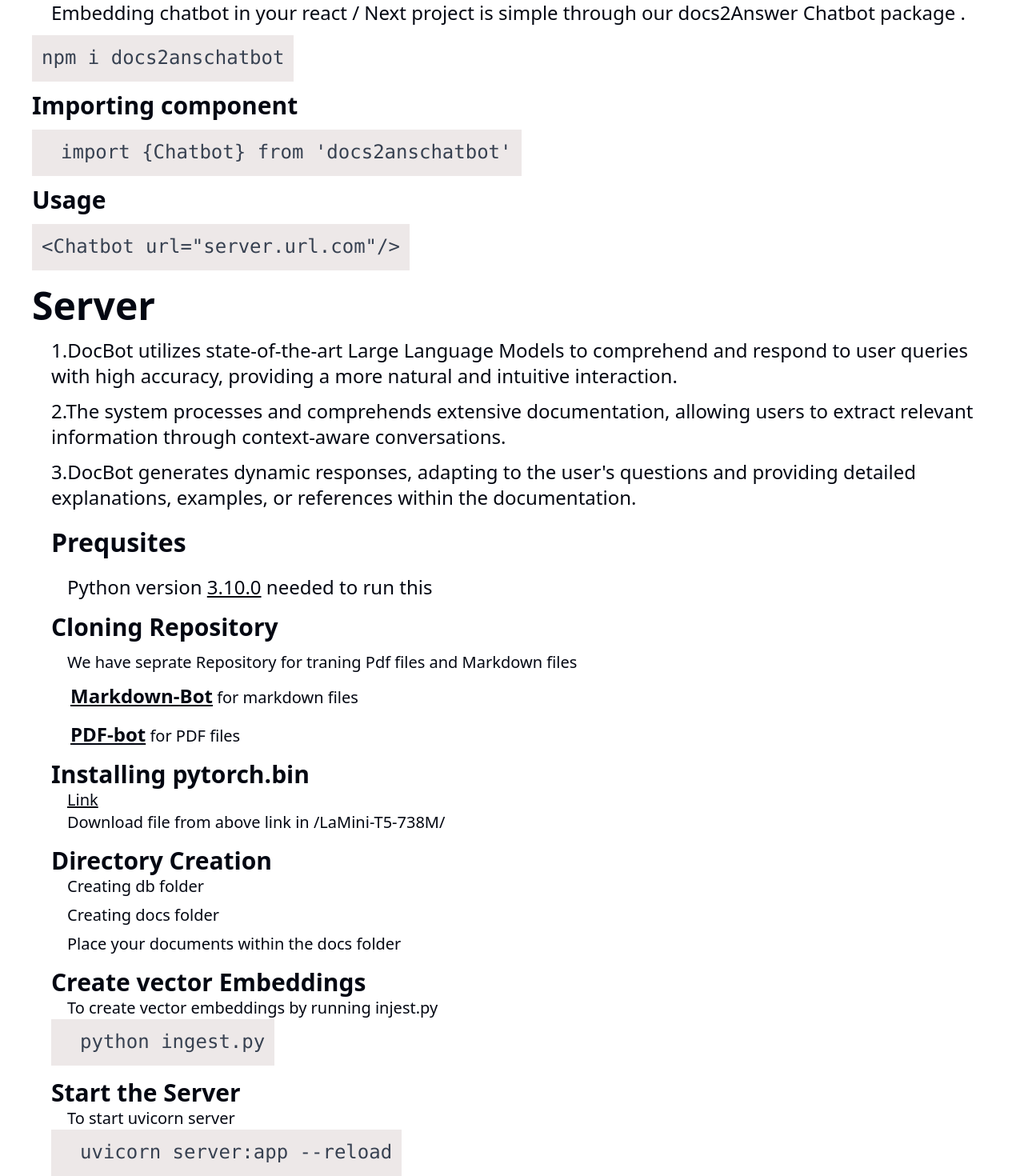
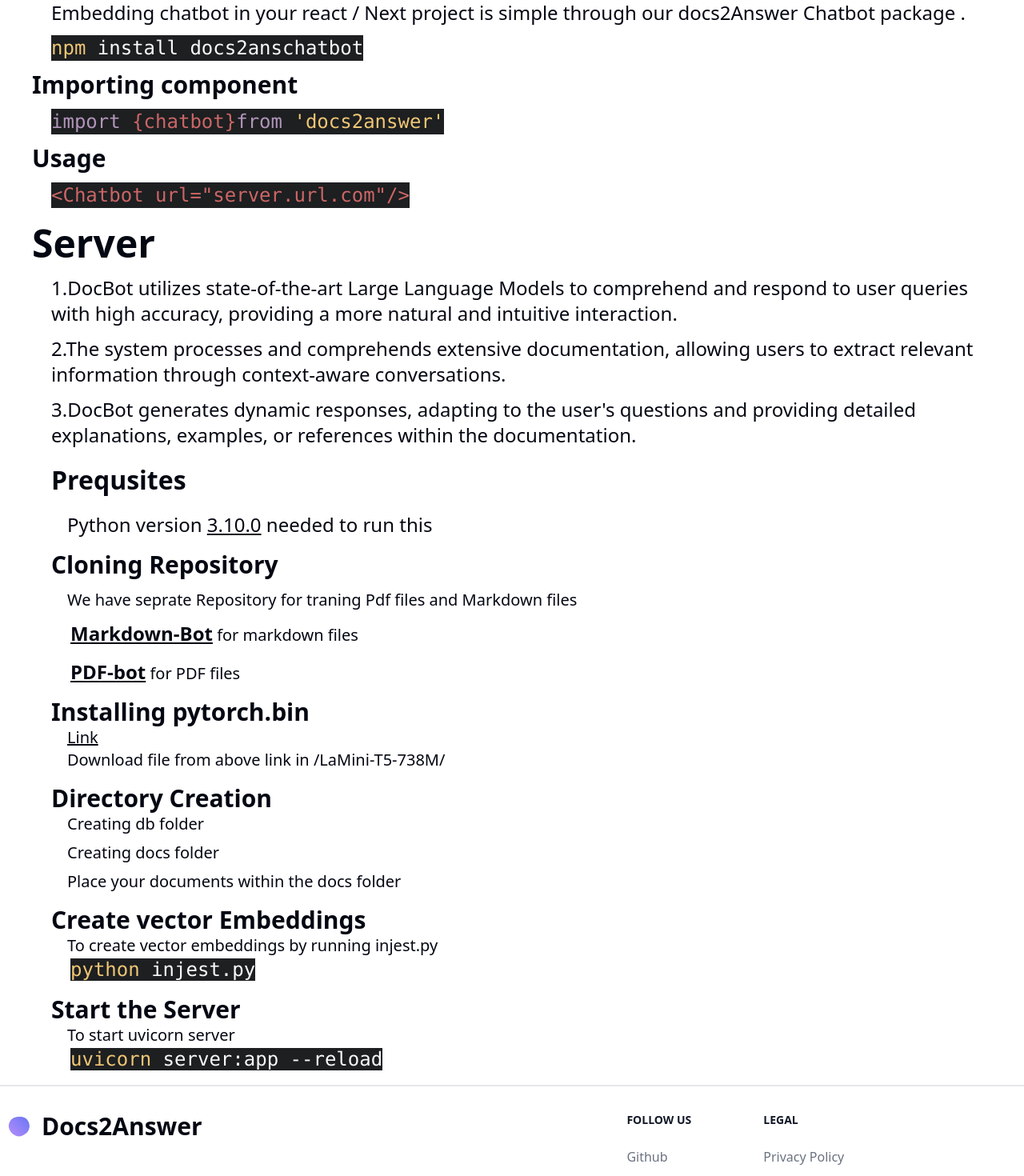
Before and after one commit to Docs2ans/Docs2AnswerWebsite, a Next.js app: page /docs in a window 1280 px wide. Shown: the part 140-1610 px from the top of the page at 80% size. Built offline with nearby package versions, Linux system fonts and the light colour scheme.

Commit message:
updating for prod

```diff
--- a/app/docs/page.tsx
+++ b/app/docs/page.tsx
@@ -30,27 +30,36 @@
             docs2Answer Chatbot package .
           </p>
 
-          <div className={styles.codeDiv}>
-            <code className="text-gray-700" style={{ fontSize: "24px" }}>
-              npm i docs2anschatbot
+          <code
+            className="bg-[#1d1f21] text-2xl max-w-max ml-6"
+            style={{ fontSize: "24px" }}
+          >
+            <span className="text-[#f0c674]">npm</span>
+            <span className="text-gray-50"> install docs2anschatbot</span>
             <br></br>
           </code>
-          </div>
+
           <h2 className="text-3xl font-semibold">Importing component</h2>
-          <div className={styles.codeDiv}>
-            <code className="text-gray-700 pl-6" style={{ fontSize: "24px" }}>
-              {`import {Chatbot} from 'docs2anschatbot'`}
+          {/* <div className="max-w-max"> */}
+          <code className="bg-[#1d1f21] text-2xl max-w-max ml-6 ">
+            {/* {`import {Chatbot} from 'docs2anschatbot'`} */}
+            <span className="text-[#b294bb]">import</span>{" "}
+            <span className="text-[#cc6666]">{"{chatbot}"}</span>
+            <span className="text-[#b294bb]">from</span>{" "}
+            <span className="text-[#f0c674]">&apos;docs2answer&apos;</span>
             <br></br>
           </code>
-          </div>
+          {/* </div> */}
           <h2 className="text-3xl font-semibold">Usage</h2>
-          <div className={styles.codeDiv}>
-            <code className="text-gray-700" style={{ fontSize: "24px" }}>
+
+          <code
+            className="bg-[#1d1f21] min-h-max text-[#cc6666] text-2xl max-w-max ml-6"
+            style={{ fontSize: "24px" }}
+          >
             {'<Chatbot url="server.url.com"/>'}
 
             <br></br>
           </code>
-          </div>
         </div>
         <div className="flex flex-col gap-4 pl-6">
           <h2 className="text-5xl font-semibold"> Server</h2>
@@ -66,7 +75,7 @@
               context-aware conversations.
             </li>
             <li>
-              3.DocBot generates dynamic responses, adapting to the user's
+              3.DocBot generates dynamic responses, adapting to the user&apos;s
               questions and providing detailed explanations, examples, or
               references within the documentation.
             </li>
@@ -103,7 +112,7 @@
                     <span className="text-2xl font-bold">
                       <a
                         href="https://github.com/Docs2ans/PDF-Bot"
-                        target=" blank"
+                        target="blank"
                       >
                         <u>PDF-bot</u>
                       </a>
@@ -145,20 +154,20 @@
               <p className=" text-xl pl-5">
                 To create vector embeddings by running injest.py
               </p>
-              <div className={`${styles.codeDiv}  pl-7`}>
-                <code className="text-2xl pl-6 text-gray-700">
-                  python ingest.py
+
+              <code className="bg-[#1d1f21] text-2xl text-gray-50 max-w-max ml-6 ">
+                <span className="text-[#f0c674]">python</span>{" "}
+                <span className="text-gray-50"></span>injest.py
               </code>
-              </div>
             </div>
             <div>
               <h2 className=" text-3xl font-semibold">Start the Server</h2>
               <p className=" text-xl pl-5">To start uvicorn server</p>
-              <div className={`${styles.codeDiv}  pl-7`}>
-                <code className="text-2xl pl-6 text-gray-700">
-                  uvicorn server:app --reload
+
+              <code className="bg-[#1d1f21] text-2xl max-w-max ml-6 text-gray-50">
+                <span className="text-[#f0c674]">uvicorn</span> server:app
+                --reload
               </code>
-              </div>
             </div>
           </div>
         </div>
--- a/app/layout.tsx
+++ b/app/layout.tsx
@@ -3,6 +3,7 @@
 import "./globals.css";
 import Navbar from "@/components/navbar";
 import Footer from "@/components/footer";
+import { Toaster } from "@/components/ui/toaster";
 
 const inter = Inter({ subsets: ["latin"] });
 
@@ -18,11 +19,10 @@
 }) {
   return (
     <html lang="en" className="">
-      <body className='flex flex-col h-screen justify-between'>
-        <Navbar>{children}</Navbar>
+      <body className="flex flex-col h-screen justify-between">
+        <Toaster /> <Navbar>{children}</Navbar>
         <Footer />
       </body>
-
     </html>
   );
 }
--- a/app/page.tsx
+++ b/app/page.tsx
@@ -3,6 +3,7 @@
 
 export default function Home() {
   return (
+    <>
       <main
         className="flex flex-col lg: gap-20 m-6"
         // style={{
@@ -14,5 +15,6 @@
         {/* <BookADemo /> */}
         <WhatWeOffer />
       </main>
+    </>
   );
 }
--- a/components/footer.tsx
+++ b/components/footer.tsx
@@ -3,7 +3,7 @@
 export default function Footer() {
   return (
     <footer className="bg-white dark:bg-gray-900">
-      <div className="mx-auto w-[100%] border-t-2 p-4 py-6 lg:py-8 ">
+      <div className="mx-auto w-[100%] border-t-2 p-2 py-6 lg:py-8 ">
         <div className="md:flex md:justify-between">
           <div className="mb-6 md:mb-0">
             <a href="/" className="flex items-center">
@@ -63,7 +63,7 @@
         <hr className="my-5 border-gray-200 sm:mx-auto dark:border-gray-700 lg:my-8" />
         <div className="sm:flex sm:items-center sm:justify-center">
           <span className="text-sm text-gray-500 sm:text-center dark:text-gray-400">
-            © 2023{" "}
+            © 2024{" "}
             <a href="https://Docs2Answer.com/" className="hover:underline">
               Docs2Answer™
             </a>
--- a/package.json
+++ b/package.json
@@ -16,6 +16,7 @@
     "@radix-ui/react-separator": "^1.0.3",
     "@radix-ui/react-slot": "^1.0.2",
     "@radix-ui/react-toast": "^1.1.5",
+    "@types/uuid": "^9.0.7",
     "class-variance-authority": "^0.7.0",
     "clsx": "^2.1.0",
     "firebase": "^10.7.1",
@@ -25,6 +26,7 @@
     "react-hook-form": "^7.49.2",
     "tailwind-merge": "^2.2.0",
     "tailwindcss-animate": "^1.0.7",
+    "uuid": "^9.0.1",
     "zod": "^3.22.4"
   },
   "devDependencies": {
```
Also changed, not shown: app/demo/page.tsx (+47 -11 lines), components/ui/toaster.tsx (+6 -5 lines), 1 other file (tests, documents, lock files or other folders). Lines whose indentation alone changed are shown as unchanged.
